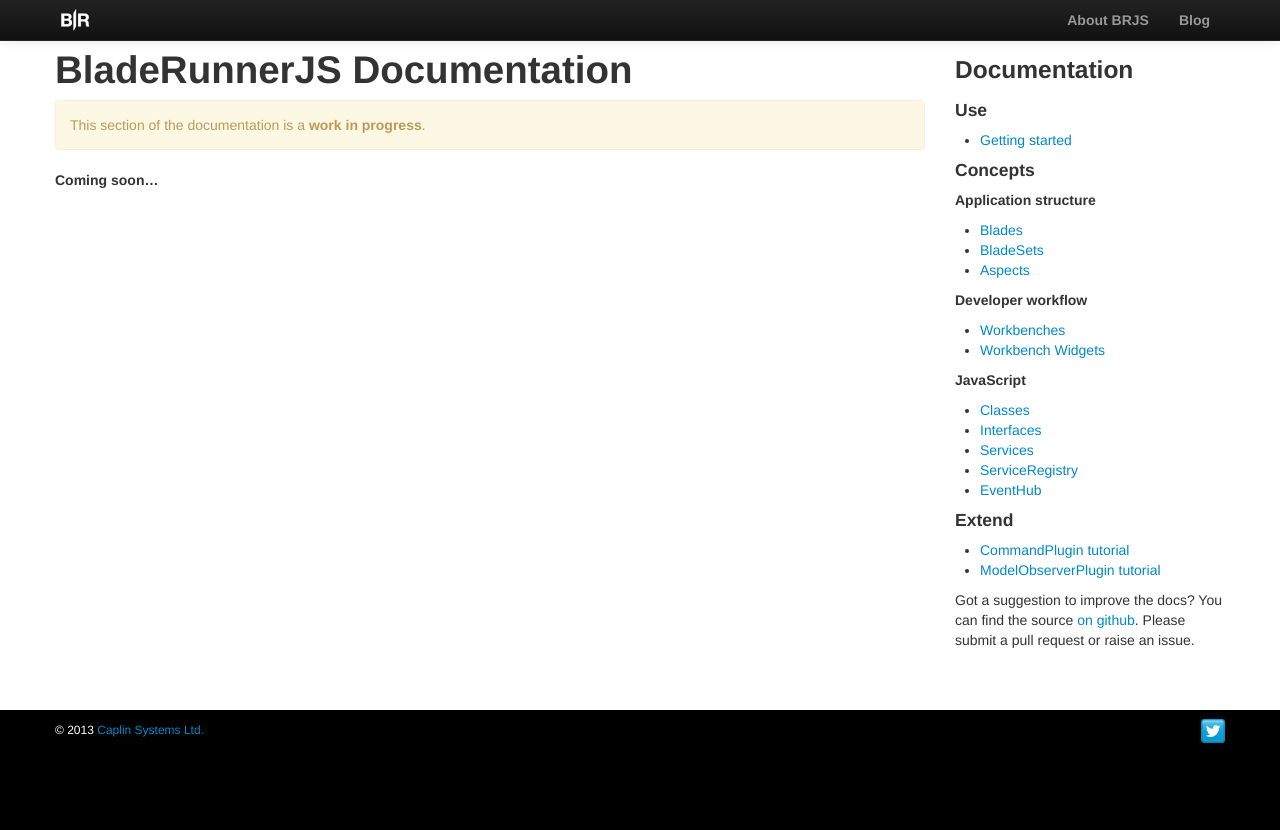
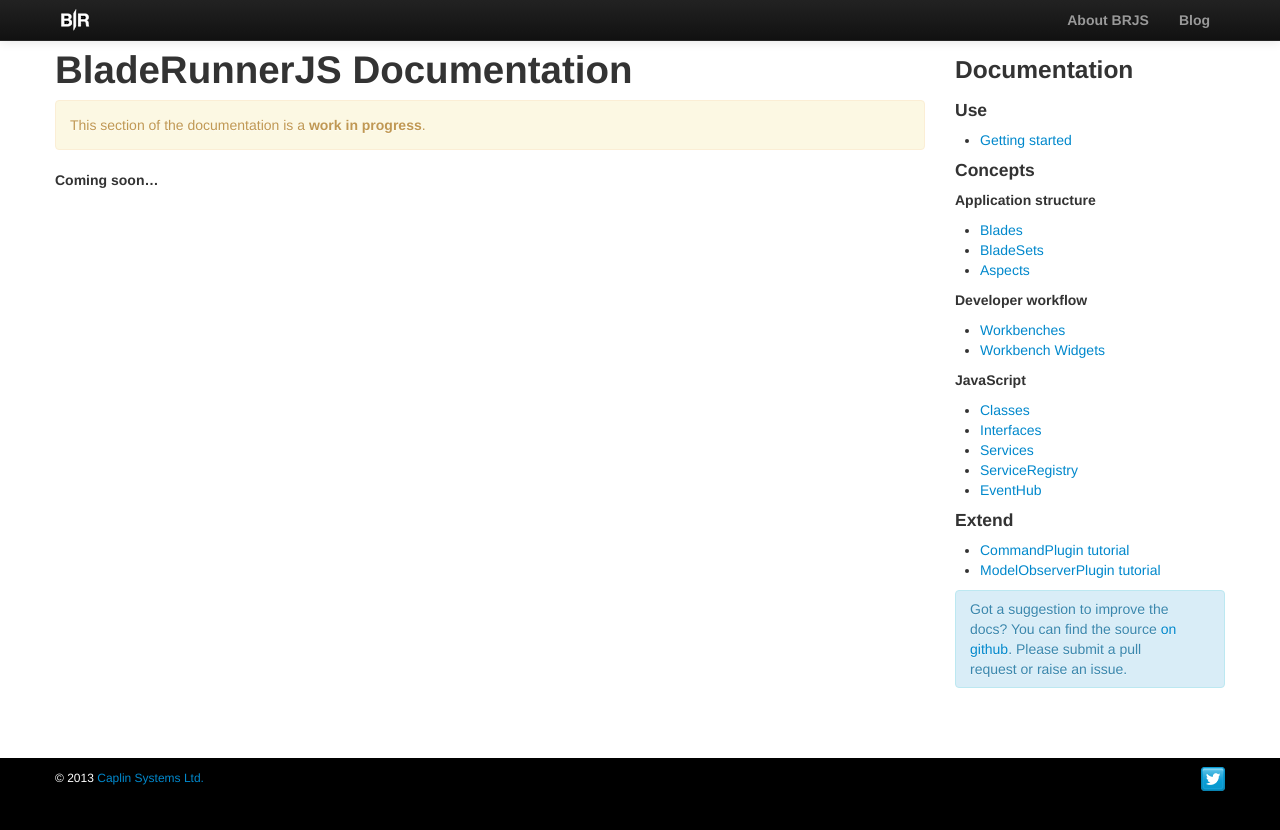
Before and after one commit to BladeRunnerJS/brjs-site, a Jekyll site: the page built from docs/index.md, in a window 1280 px wide. Shown: the top 830 px of the page. Built offline with Jekyll 4.4.1, drawn with Linux system fonts in a browser that asks for light colours; nearby versions of some CDN libraries.

Commit message:
alert info the doc contribution notice

```diff
--- a/_layouts/docs.html
+++ b/_layouts/docs.html
@@ -57,7 +57,7 @@
 				<li><a href="/docs/extend/model_observer_plugin_tutorial/">ModelObserverPlugin tutorial</a></li>
 			</ul>
 
-			<p class="doc-feedback">
+			<p class="doc-feedback alert alert-info">
 				Got a suggestion to improve the docs? You can find the source <a href="{{site.social.github_link}}">on github</a>. Please submit a pull request or raise an issue.
 			</p>
 
```
